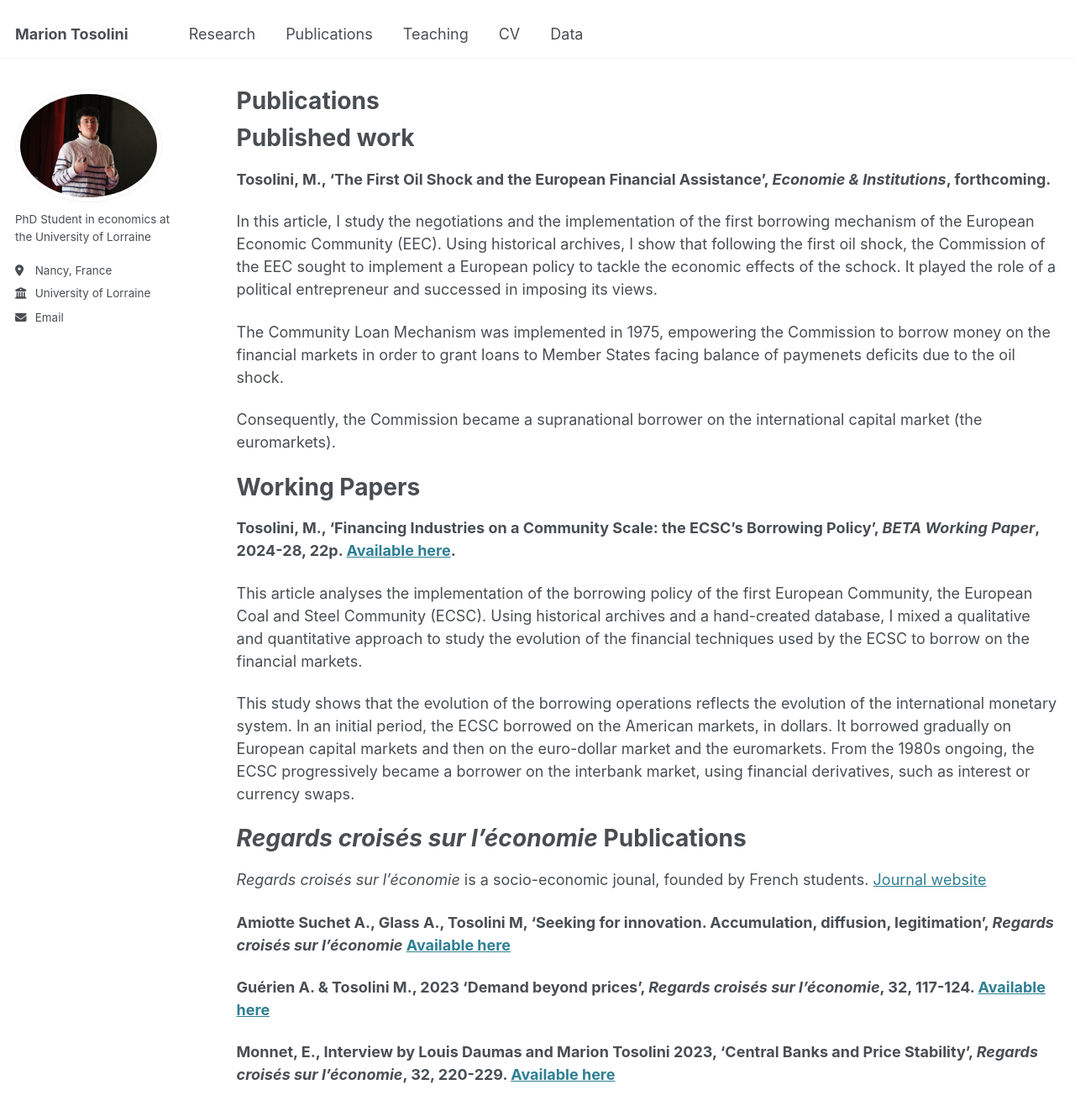
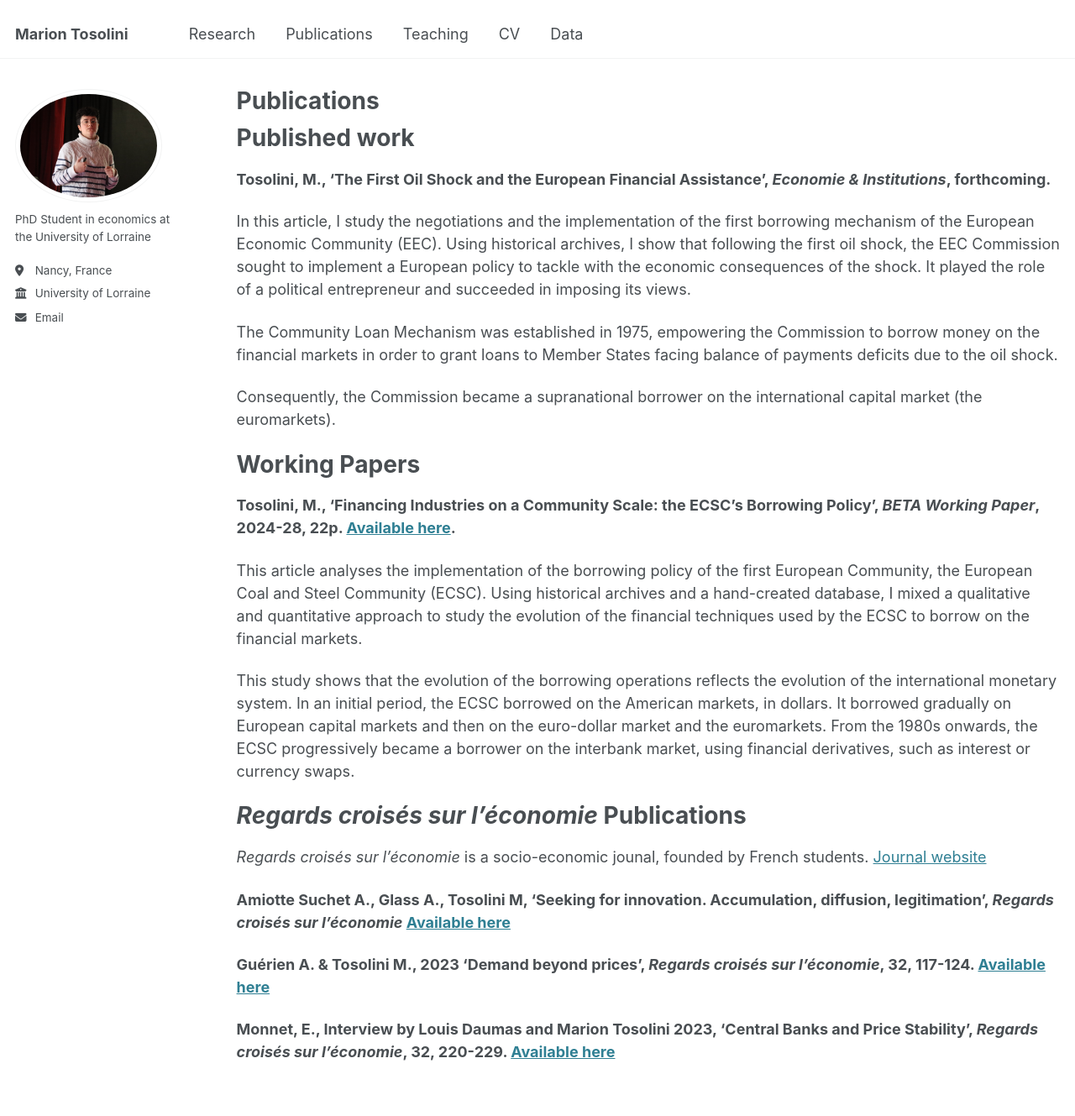
Before and after one commit to tosolini-marion/tosolini-marion.github.io, a Jekyll site: the page built from _pages/publications.md, in a window 1280 px wide and 1400 px high. Shown: the top 1329 px of the window at 84% size. Built offline with Jekyll 4.4.1, drawn with Linux system fonts in a browser that asks for light colours.

Commit message:
Update publications.md

```diff
--- a/_pages/publications.md
+++ b/_pages/publications.md
@@ -9,10 +9,10 @@ Published work
 ===
 **Tosolini, M., 'The First Oil Shock and the European Financial Assistance', _Economie & Institutions_, forthcoming.**
 
-In this article, I study the negotiations and the implementation of the first borrowing mechanism of the European Economic Community (EEC). Using historical archives, I show that following the first oil shock, the Commission of the EEC sought to implement a European policy to tackle the economic effects of the schock. It played the role of a political entrepreneur and successed in imposing its views.
+In this article, I study the negotiations and the implementation of the first borrowing mechanism of the European Economic Community (EEC). Using historical archives, I show that following the first oil shock, the EEC Commission sought to implement a European policy to tackle with the economic consequences of the shock. It played the role of a political entrepreneur and succeeded in imposing its views.
 
 
-The Community Loan Mechanism was implemented in 1975, empowering the Commission to borrow money on the financial markets in order to grant loans to Member States facing balance of paymenets deficits due to the oil shock.
+The Community Loan Mechanism was established in 1975, empowering the Commission to borrow money on the financial markets in order to grant loans to Member States facing balance of payments deficits due to the oil shock.
 
 
 Consequently, the Commission became a supranational borrower on the international capital market (the euromarkets).
@@ -26,7 +26,7 @@ Working Papers
 This article analyses the implementation of the borrowing policy of the first European Community, the European Coal and Steel Community (ECSC). Using historical archives and a hand-created database, I mixed a qualitative and quantitative approach to study the evolution of the financial techniques used by the ECSC to borrow on the financial markets.
 
 
-This study shows that the evolution of the borrowing operations reflects the evolution of the international monetary system. In an initial period, the ECSC borrowed on the American markets, in dollars. It borrowed gradually on European capital markets and then on the euro-dollar market and the euromarkets. From the 1980s ongoing, the ECSC progressively became a borrower on the interbank market, using financial derivatives, such as interest or currency swaps.
+This study shows that the evolution of the borrowing operations reflects the evolution of the international monetary system. In an initial period, the ECSC borrowed on the American markets, in dollars. It borrowed gradually on European capital markets and then on the euro-dollar market and the euromarkets. From the 1980s onwards, the ECSC progressively became a borrower on the interbank market, using financial derivatives, such as interest or currency swaps.
 
 
 
```
